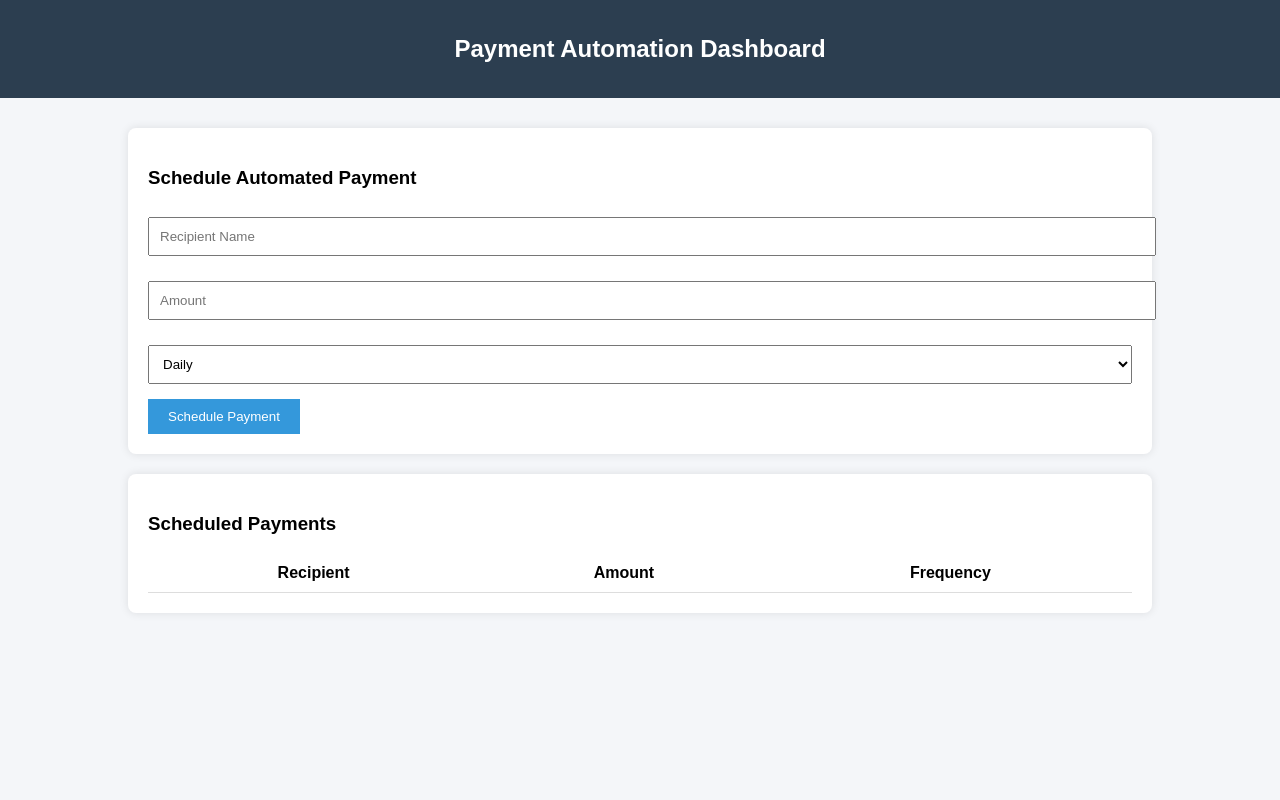
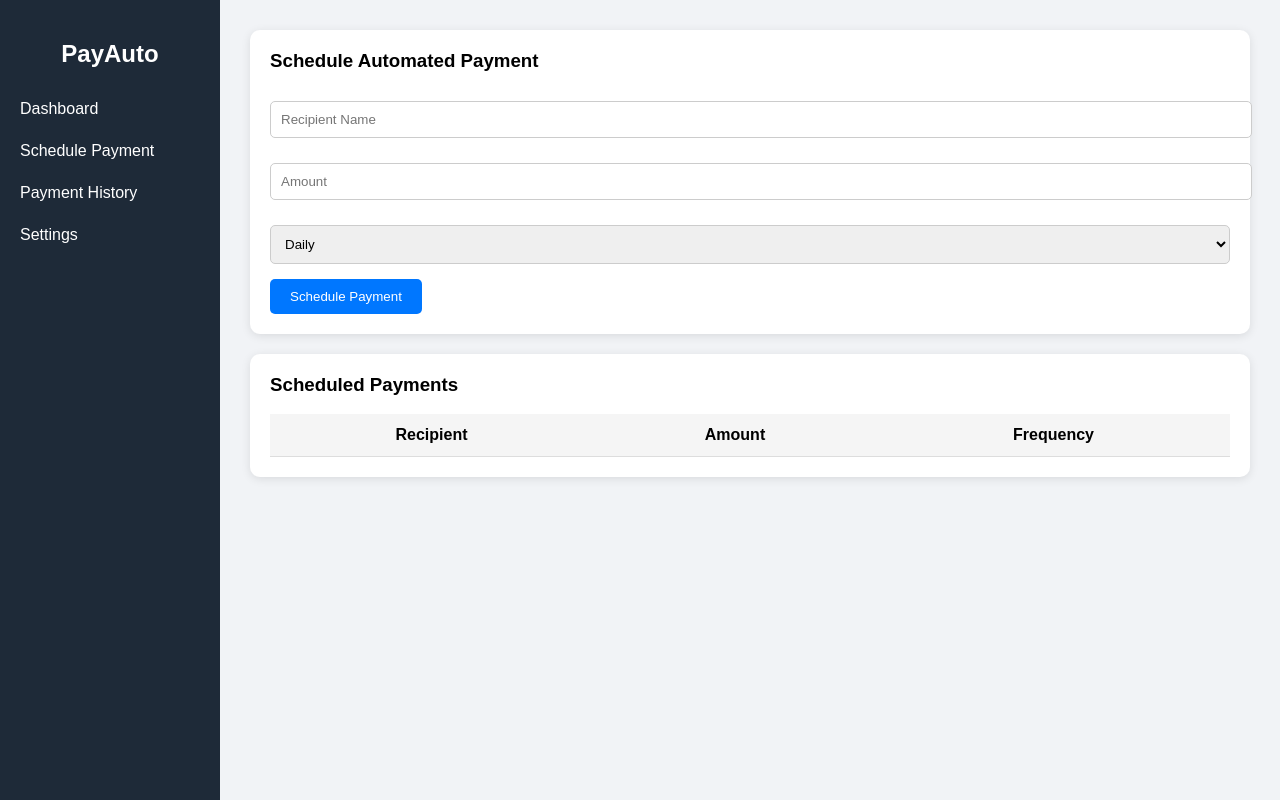
Before and after one commit to seniormugambe/Autofirmative, a plain HTML site: page index.html in a window 1280 px wide. Drawn offline with Linux system fonts and the light colour scheme.

Commit message:
UI improvement

```diff
--- a/index.html
+++ b/index.html
@@ -1,5 +1,5 @@
 <!DOCTYPE html>
-<html lang="en">
+<html>
 <head>
 <meta charset="UTF-8">
 <title>Payment Automation System</title>
@@ -7,59 +7,96 @@
 <style>
 
 body{
+    margin:0;
     font-family: Arial;
-    background:#f4f6f9;
-    margin:0;
+    background:#f1f3f6;
 }
 
-header{
-    background:#2c3e50;
+/* Sidebar */
+
+.sidebar{
+    width:220px;
+    height:100vh;
+    background:#1e2a38;
+    position:fixed;
     color:white;
-    padding:15px;
+    padding-top:20px;
+}
+
+.sidebar h2{
     text-align:center;
 }
 
-.container{
-    width:80%;
-    margin:auto;
-    margin-top:30px;
+.sidebar a{
+    display:block;
+    padding:12px 20px;
+    color:white;
+    text-decoration:none;
 }
+
+.sidebar a:hover{
+    background:#2c3e50;
+}
+
+/* Main */
+
+.main{
+    margin-left:220px;
+    padding:30px;
+}
+
+/* Cards */
 
 .card{
     background:white;
     padding:20px;
+    border-radius:10px;
+    box-shadow:0 2px 10px rgba(0,0,0,0.1);
     margin-bottom:20px;
-    border-radius:8px;
-    box-shadow:0 0 10px rgba(0,0,0,0.1);
 }
 
-input, select{
+.card h3{
+    margin-top:0;
+}
+
+/* Inputs */
+
+input,select{
     width:100%;
     padding:10px;
     margin-top:10px;
     margin-bottom:15px;
+    border-radius:5px;
+    border:1px solid #ccc;
 }
 
 button{
-    background:#3498db;
+    background:#0077ff;
     color:white;
     border:none;
     padding:10px 20px;
+    border-radius:5px;
     cursor:pointer;
 }
 
 button:hover{
-    background:#2980b9;
+    background:#005fd1;
 }
+
+/* Table */
 
 table{
     width:100%;
     border-collapse: collapse;
 }
 
-th, td{
-    padding:10px;
+th,td{
+    padding:12px;
     border-bottom:1px solid #ddd;
+}
+
+th{
+    background:#f5f5f5;
 }
 
 </style>
@@ -67,16 +104,26 @@ th, td{
 
 <body>
 
-<header>
-<h2>Payment Automation Dashboard</h2>
-</header>
+<div class="sidebar">
 
-<div class="container">
+<h2>PayAuto</h2>
+
+<a href="#">Dashboard</a>
+<a href="#">Schedule Payment</a>
+<a href="#">Payment History</a>
+<a href="#">Settings</a>
+
+</div>
+
+
+<div class="main">
 
 <div class="card">
+
 <h3>Schedule Automated Payment</h3>
 
 <input type="text" id="recipient" placeholder="Recipient Name">
+
 <input type="number" id="amount" placeholder="Amount">
 
 <select id="frequency">
@@ -91,9 +138,11 @@ th, td{
 
 
 <div class="card">
+
 <h3>Scheduled Payments</h3>
 
 <table>
+
 <thead>
 <tr>
 <th>Recipient</th>
@@ -102,9 +151,7 @@ th, td{
 </tr>
 </thead>
 
-<tbody id="paymentTable">
-
-</tbody>
+<tbody id="paymentTable"></tbody>
 
 </table>
 
@@ -120,6 +167,11 @@ function addPayment(){
 let recipient = document.getElementById("recipient").value
 let amount = document.getElementById("amount").value
 let frequency = document.getElementById("frequency").value
+
+if(recipient=="" || amount==""){
+    alert("Please fill all fields")
+    return
+}
 
 let table = document.getElementById("paymentTable")
 
```
